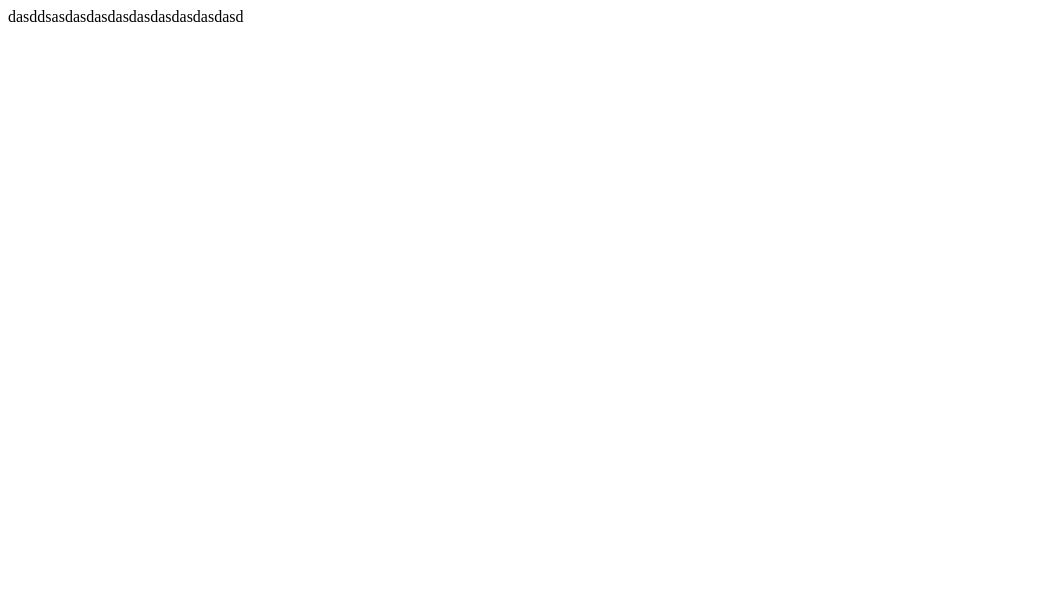
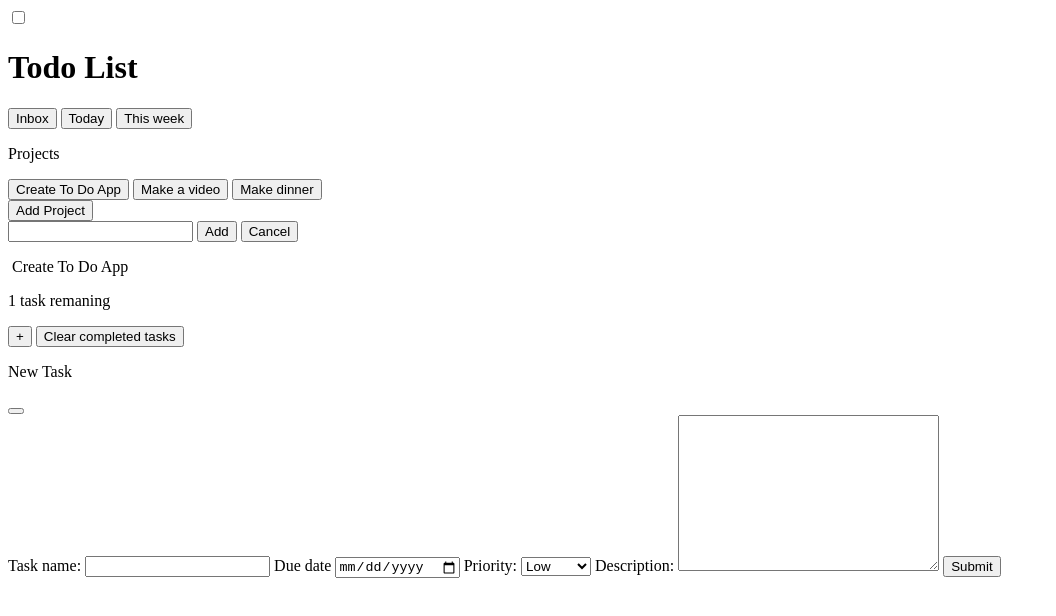
Before and after one commit to Alan1234111/Todo-List, a website built with webpack: page dist/index.html in a window 1280 px wide. Shown: the whole page, without its empty margins (0-1056 px from the left). Built offline with nearby package versions, Linux system fonts and the light colour scheme.

Commit message:
Build: html bone layout

```diff
--- a/dist/index.html
+++ b/dist/index.html
@@ -8,7 +8,79 @@
     <title>Todo-list</title>
   </head>
   <body>
-    <div>dasddsasdasdasdasdasdasdasdasdasd</div>
+    <header class="header">
+      <input type="checkbox" class="toggle-menu" />
+      <div class="hamburger"></div>
+
+      <h1><img src="" aria-label="none" />Todo List</h1>
+    </header>
+
+    <main>
+      <div class="sidebar" id="sidebar">
+        <div class="deafult-project-list">
+          <button class="button-deafult-project">Inbox</button>
+          <button class="button-deafult-project">Today</button>
+          <button class="button-deafult-project">This week</button>
+        </div>
+
+        <div class="projects-list">
+          <p class="projects-list-information">Projects</p>
+          <button class="button-project">Create To Do App</button>
+          <button class="button-project">Make a video</button>
+          <button class="button-project">Make dinner</button>
+        </div>
+
+        <button class="button-project-add">Add Project</button>
+
+        <div class="popup-project-add">
+          <input class="popup-project-input" type="text" name="project" id="project" />
+          <button class="popup-button-add">Add</button>
+          <button class="popup-button-cancel">Cancel</button>
+        </div>
+      </div>
+
+      <section class="tasks">
+        <div class="tasks-informations">
+          <p><img src="" aria-label="none" /> <span>Create To Do App</span></p>
+          <p><span>1</span> task remaning</p>
+        </div>
+
+        <div class="tasks-to-do">
+          <div class="task"></div>
+          <div class="task"></div>
+        </div>
+
+        <div class="tasks-events">
+          <button class="button-task-add">+</button>
+          <button class="button-task-clear">Clear completed tasks</button>
+        </div>
+      </section>
+    </main>
+
+    <div class="popup-task-action">
+      <p>New Task</p>
+      <button class="popup-task-event-cancel"></button>
+      <form action="#" class="popup-task-form">
+        <label for="task-name">Task name:</label>
+        <input type="text" id="task-name" name="task-name" />
+
+        <label for="date">Due date</label>
+        <input type="date" id="date" />
+
+        <label for="priority">Priority:</label>
+        <select name="priority">
+          <option value="low">Low</option>
+          <option value="medium">Medium</option>
+          <option value="high">High</option>
+        </select>
+
+        <label for="description">Description:</label>
+        <textarea name="description" id="description" cols="30" rows="10"></textarea>
+
+        <button type="submit">Submit</button>
+      </form>
+    </div>
+
     <script src="main.js"></script>
   </body>
 </html>
```
